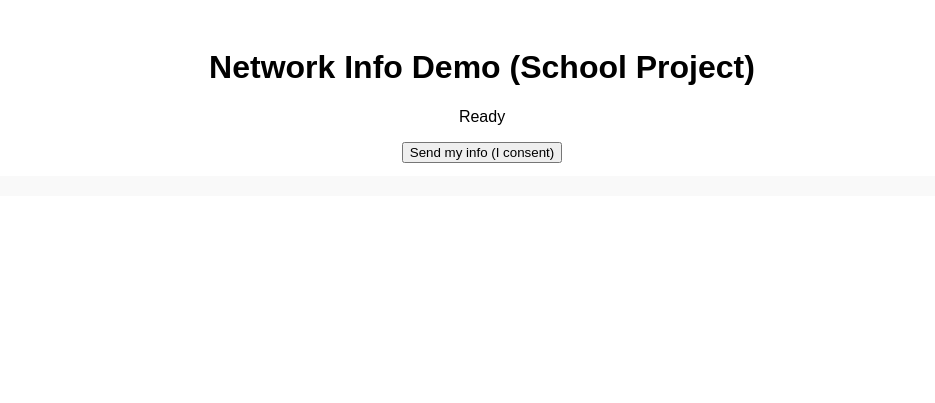
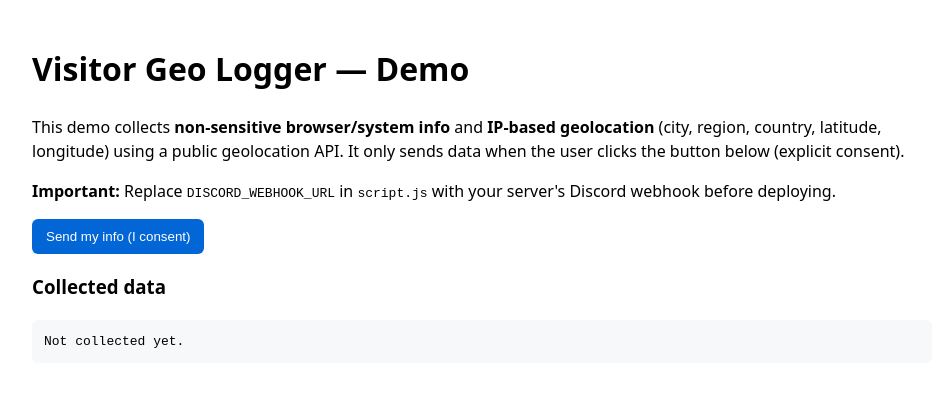
Before and after one commit to lilliamdavey/gamblingtools.store, a plain HTML site: page index.html in a window 1280 px wide. Shown: the whole page, without its empty margins (158-1093 px from the left). Drawn offline with Linux system fonts and the light colour scheme.

Commit message:
Update index.html

```diff
--- a/index.html
+++ b/index.html
@@ -1,33 +1,25 @@
 <!DOCTYPE html>
 <html lang="en">
 <head>
-  <meta charset="UTF-8">
-  <title>Network Info Demo</title>
+  <meta charset="utf-8" />
+  <meta name="viewport" content="width=device-width,initial-scale=1" />
+  <title>Visitor Geo Logger (Demo)</title>
   <style>
-    #spinner {
-      display: none;
-      border: 8px solid #f3f3f3;
-      border-top: 8px solid #3498db;
-      border-radius: 50%;
-      width: 60px;
-      height: 60px;
-      animation: spin 1s linear infinite;
-      margin: 20px auto;
-    }
-    @keyframes spin {
-      0% { transform: rotate(0deg); }
-      100% { transform: rotate(360deg); }
-    }
-    body { font-family: Arial, sans-serif; text-align: center; padding: 20px; }
-    pre { text-align: left; background: #f9f9f9; padding: 10px; border-radius: 6px; }
+    body { font-family: system-ui, -apple-system, "Segoe UI", Roboto, "Helvetica Neue", Arial; padding: 24px; max-width: 900px; margin: auto; line-height:1.5; }
+    pre { background:#f6f8fa; padding:12px; border-radius:6px; overflow:auto; }
+    button { background:#0366d6; color:white; border:none; padding:10px 14px; border-radius:6px; cursor:pointer; }
+    button:disabled { opacity:0.6; cursor:default; }
+    small { color:#555 }
   </style>
 </head>
 <body>
-  <h1>Network Info Demo (School Project)</h1>
-  <p id="status">Ready</p>
-  <button id="logBtn">Send my info (I consent)</button>
-  <div id="spinner"></div>
-  <pre id="output"></pre>
+  <h1>Visitor Geo Logger — Demo</h1>
+  <p>This demo collects <strong>non-sensitive browser/system info</strong> and <strong>IP-based geolocation</strong> (city, region, country, latitude, longitude) using a public geolocation API. It only sends data when the user clicks the button below (explicit consent).</p>
+  <p><strong>Important:</strong> Replace <code>DISCORD_WEBHOOK_URL</code> in <code>script.js</code> with your server's Discord webhook before deploying.</p>
+  <p><button id="logBtn">Send my info (I consent)</button> <small id="status"></small></p>
+  <h3>Collected data</h3>
+  <pre id="output">Not collected yet.</pre>
+
   <script src="script.js"></script>
 </body>
 </html>
```
